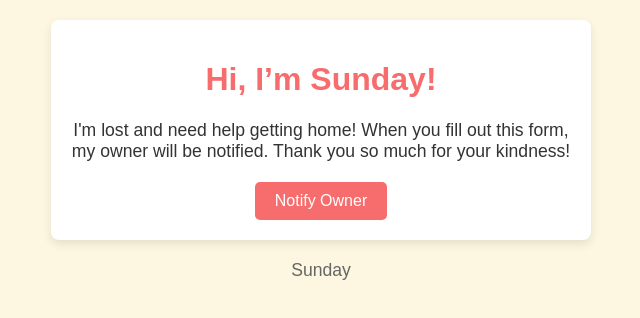
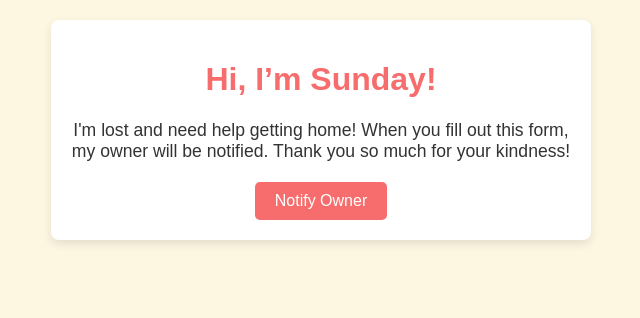
Before and after one commit to GoatWick/Sunday, a website: page index.html in a window 1280 px wide. Shown: the full height of the page, 319-959 px from the left. Drawn offline with Linux system fonts and the light colour scheme.

Commit message:
Update index.html

```diff
--- a/index.html
+++ b/index.html
@@ -56,7 +56,7 @@
         <a href="form.html" class="button">Notify Owner</a>
     </div>
     <footer>
-        <p>Sunday</p>
+        <p></p>
     </footer>
 </body>
 </html>
```
